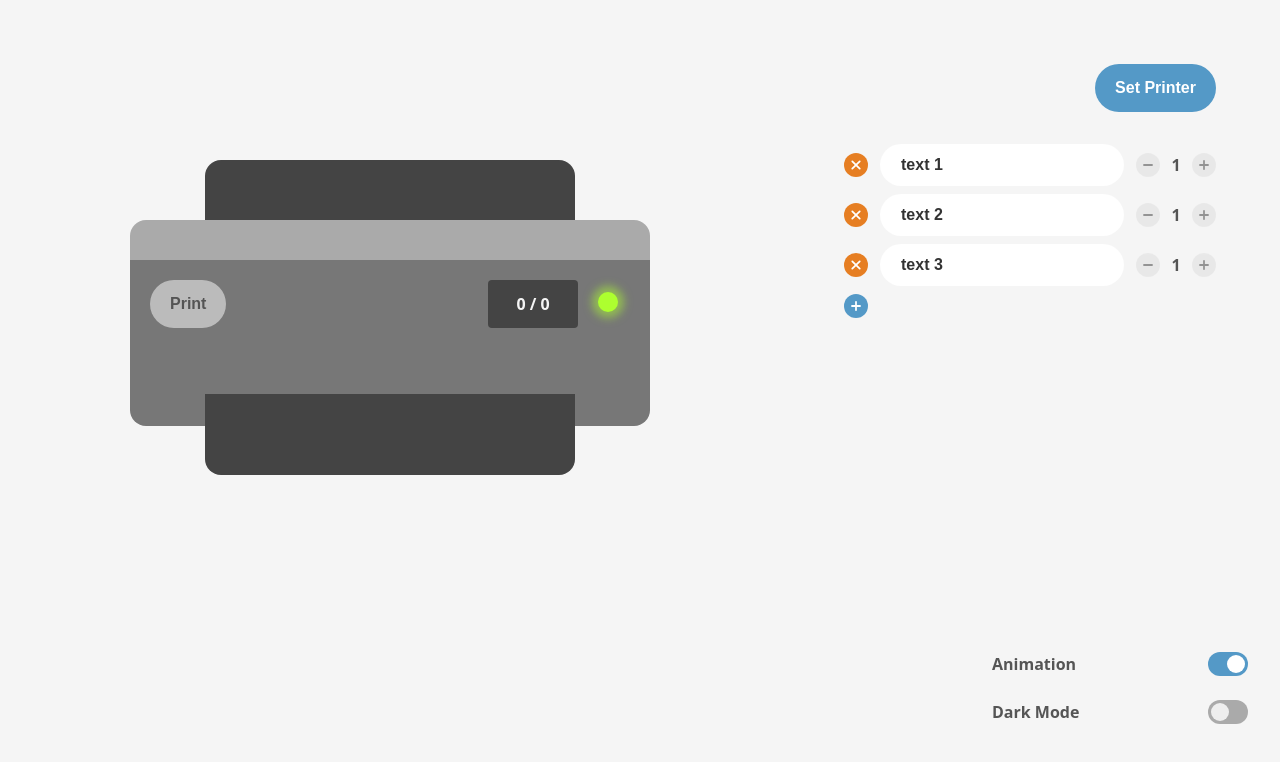
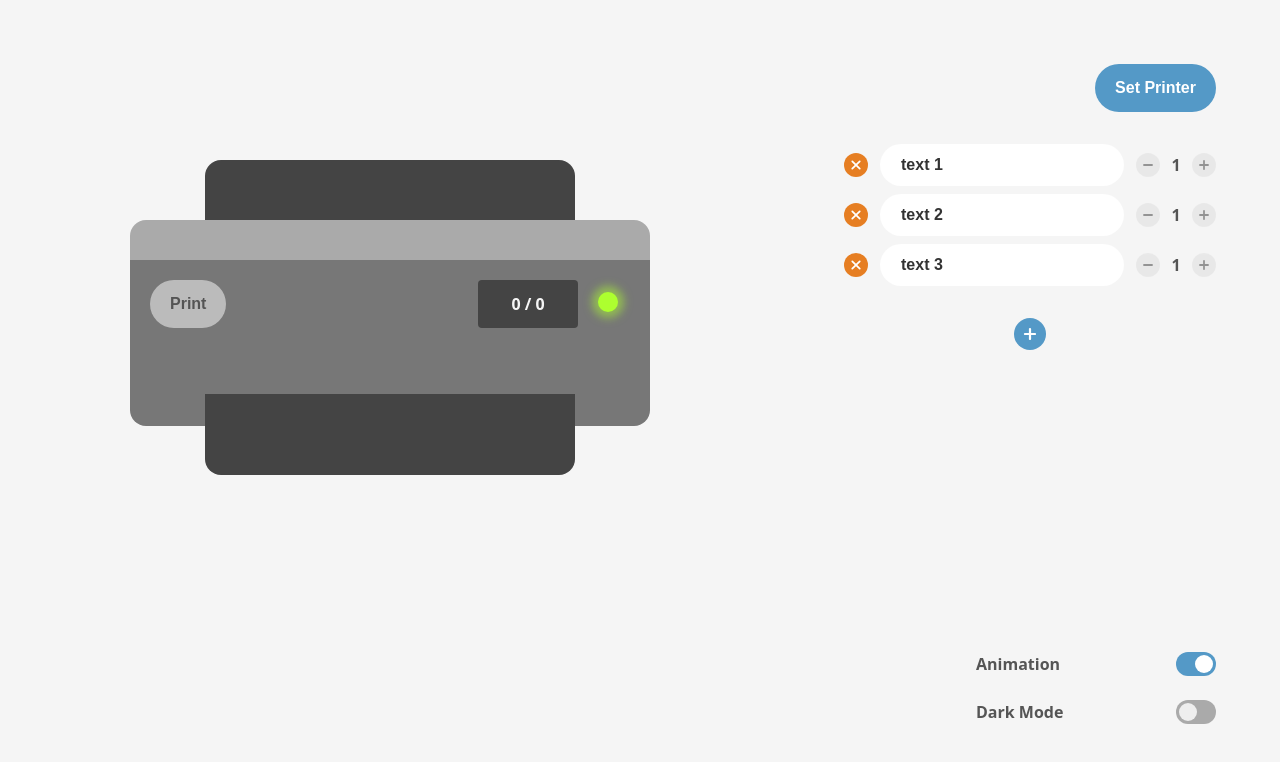
Before and after one commit to euparkn/RandomPrinter, a React (Create React App) app: page / in a window 1280 px wide. Shown: the top 762 px of the page. Built offline with nearby package versions, Linux system fonts and the light colour scheme.

Commit message:
style: Aside and PrinterCounter

```diff
--- a/src/assets/styles/_aside.scss
+++ b/src/assets/styles/_aside.scss
@@ -9,7 +9,7 @@
   min-width: 400px;
   width: 100%;
   height: 100%;
-  padding: 64px 0;
+  padding: 64px;
   @include FLEX_COLUMN;
   align-items: flex-end;
   justify-content: space-between;
@@ -20,7 +20,6 @@
     flex-direction: column;
     overflow: hidden;
     align-items: flex-end;
-    padding: 0 64px;
     margin-bottom: 50px;
     gap: 32px;
     .aside-list-header {
@@ -34,28 +33,25 @@
       overflow: auto;
       margin-right: -64px;
       padding-right: 64px;
+      text-align: center;
+      > .circle_button {
+        margin-top: 24px;
+        min-width: 32px;
+        height: 32px;
+        padding: 6px;
+      }
       .aside-list-item {
         width: 100%;
         margin-bottom: 8px;
         display: flex;
         align-items: center;
         gap: 12px;
-        &:last-child {
-          margin: 24px 0 0;
-          justify-content: center;
-          .circle_button {
-            min-width: 32px;
-            height: 32px;
-            padding: 6px;
-          }
-        }
       }
     }
   }
 
   .aside-option {
-    max-width: 320px;
+    max-width: 240px;
     width: 100%;
-    padding: 0 32px;
   }
 }
--- a/src/assets/styles/_printer.scss
+++ b/src/assets/styles/_printer.scss
@@ -53,8 +53,8 @@
 }
 
 .print-counter {
-  width: 50px;
-  padding: 16px 20px;
+  width: 80px;
+  padding: 16px 10px;
   background-color: #444;
   @include TEXT;
   color: #f5f5f5;
```
